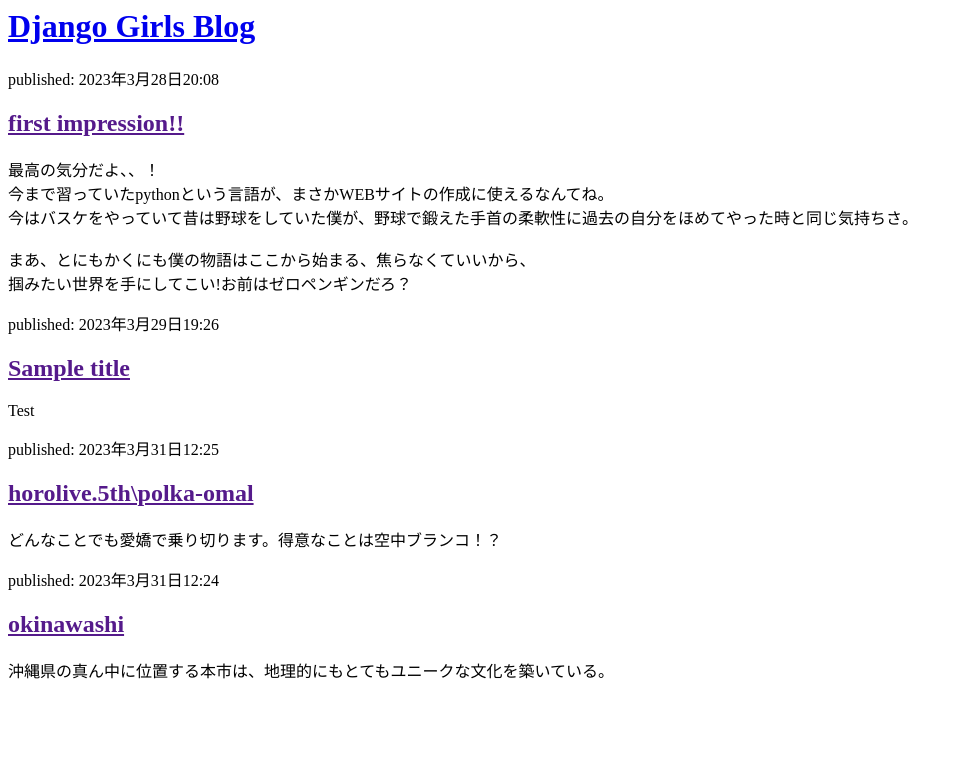
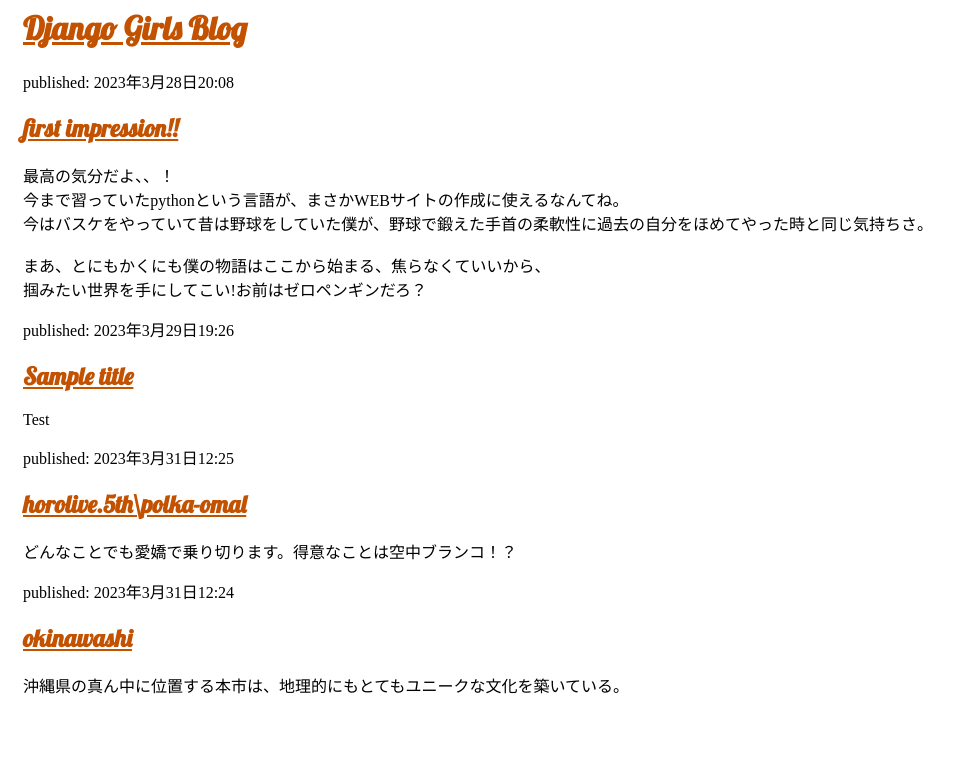
Before and after one commit to zero-penguin/my-first-blog, a Django app: template blog/templates/blog/post_list.html in a window 1280 px wide. Shown: the top 783 px of the page, without its empty margins (0-978 px from the left). Run offline with Django 4.2, Linux system fonts and the light colour scheme; the template is opened without the code that fills it: values that come from a table or form of the project are taken from there, others are empty; data comes from the database, SQL or seed files in the repository; some libraries are stand-ins or nearby versions.

Commit message:
ＣＳＳの追加

```diff
--- /dev/null
+++ b/blog/static/blog.css
@@ -0,0 +1,10 @@
+/* 文字の装飾 */
+h1 a, h2 a {
+  color: #C25100;
+  font-family: 'Lobster';
+}
+
+/* 余白の追加 */
+body {
+  padding-left: 15px;
+}
--- a/blog/templates/blog/post_list.html
+++ b/blog/templates/blog/post_list.html
@@ -1,5 +1,14 @@
+<!-- 静的ファイルの読み込み -->
+{% load static %}
 <html>
     <head>
+        <!-- Boostrapのインストール -->
+        <link rel="stylesheet" herf="//maxcdn.bootstrapcdn.com/bootstrap/3.2.0/css/bootstrap.min.css">
+        <link rel="stylesheet" href="//maxcdn.bootstrapcdn.com/bootstrap/3.2.0/css/bootstrap-theme.min.css">
+        <!-- フォントをgoogle Fontsから読み込む -->
+        <link href="//fonts.googleapis.com/css?family=Lobster&subset=latin,latin-ext" rel="stylesheet" type="text/css">
+        <!-- css/blog.cssの読み込み -->
+        <link rel="stylesheet" href="{% static 'css/blog.css' %}">
         <title>Django Girls blog</title>
     </head>
     <body>
```
